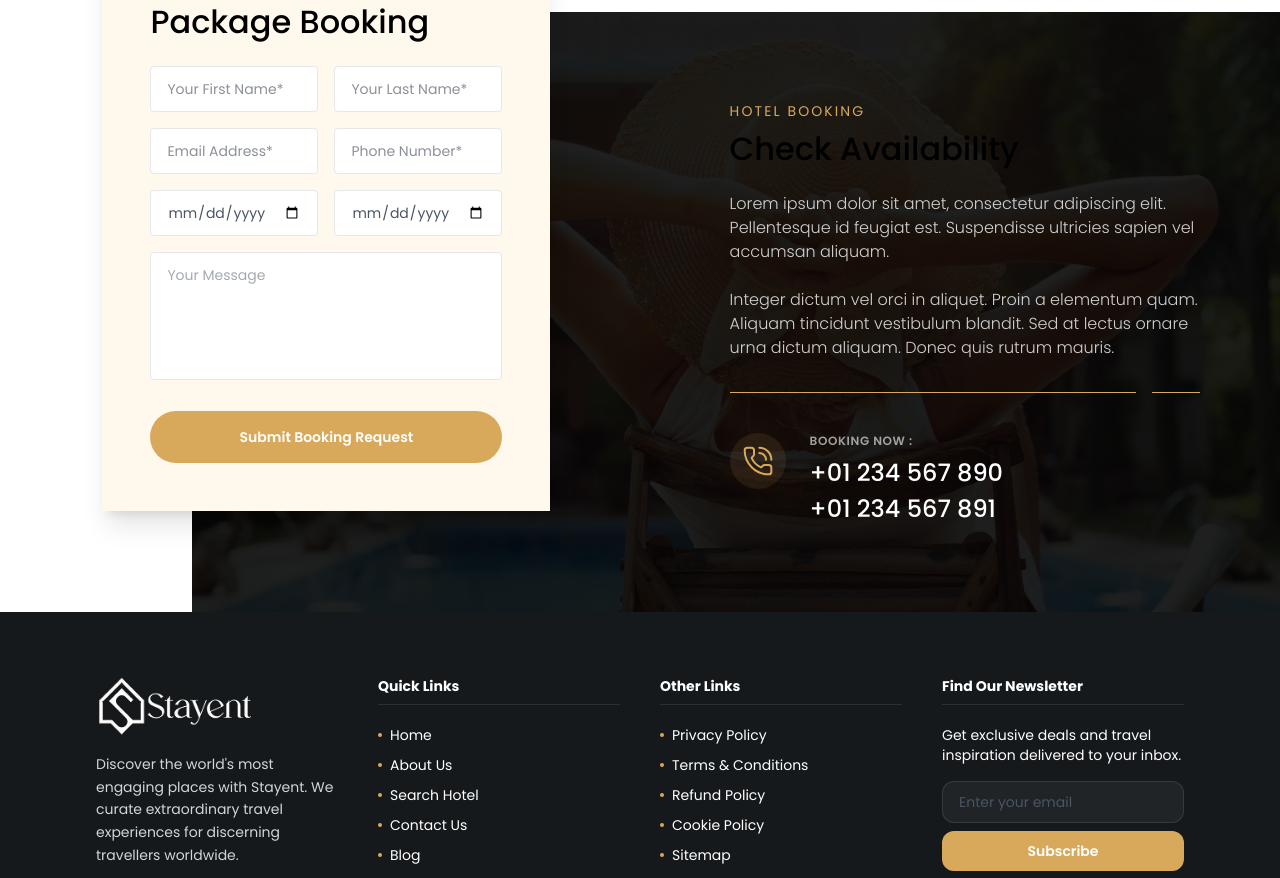
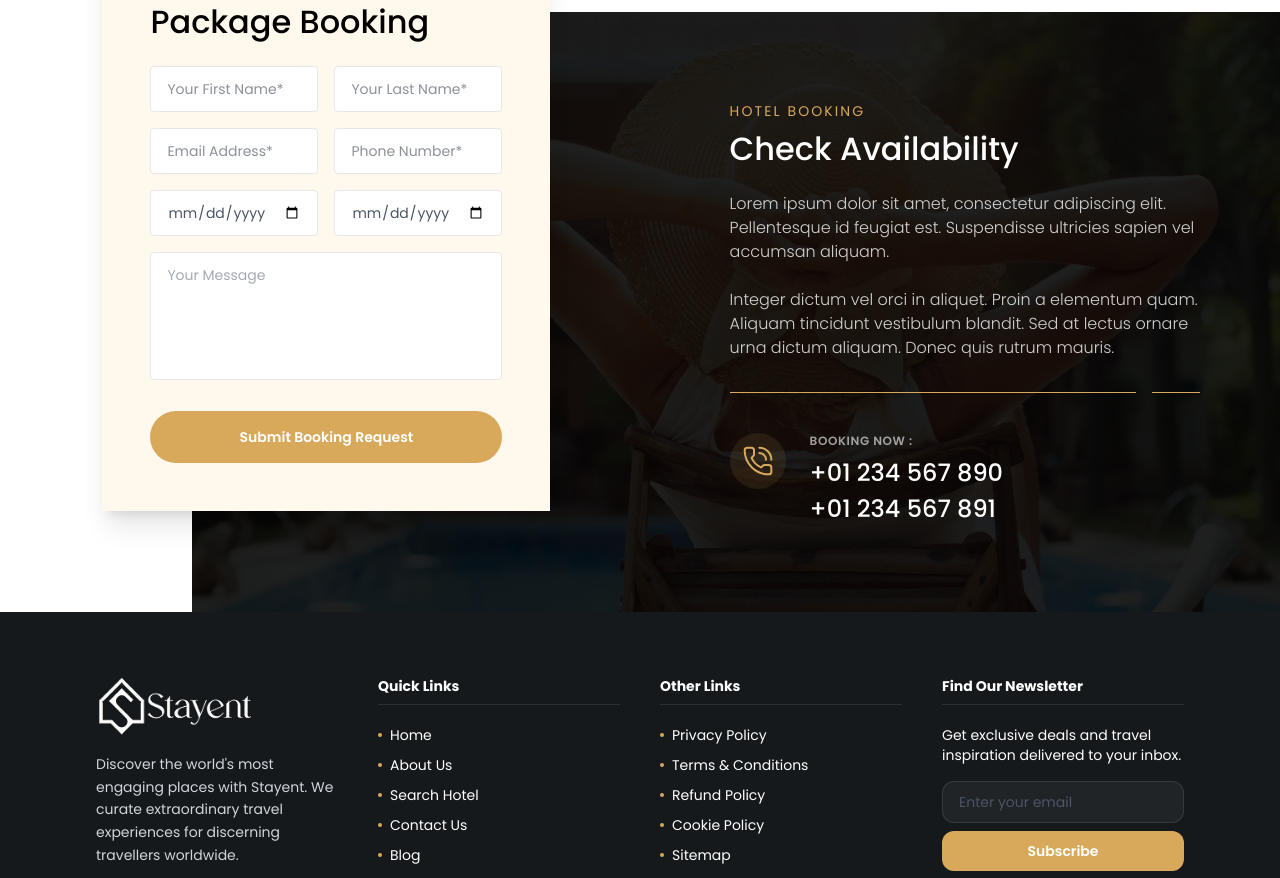
Before and after one commit to Wtmsoumen/hotel-fe, a Next.js app: page / in a window 1280 px wide. Shown: the part 6740-7618 px from the top of the page. Built offline with nearby package versions, Linux system fonts and the light colour scheme; grey boxes are pictures that could not be loaded.

Commit message:
feat: add PackageBooking component with reservation form and availability section

```diff
--- a/app/components/PackageBooking.tsx
+++ b/app/components/PackageBooking.tsx
@@ -76,7 +76,7 @@ export default function PackageBooking() {
             <div className="flex flex-col lg:items-end justify-center w-full relative z-10">
               <div className="w-full lg:w-[55%] lg:pl-10">
                 <span className="section-tag">Hotel Booking</span>
-                <h2 className="section-title mb-6 text-white">Check Availability</h2>
+                <h2 className="section-title mb-6 text-white!">Check Availability</h2>
 
                 <p className="text-white/80 text-sm sm:text-base font-light mb-8 flex flex-col gap-6">
                   <span>
```
